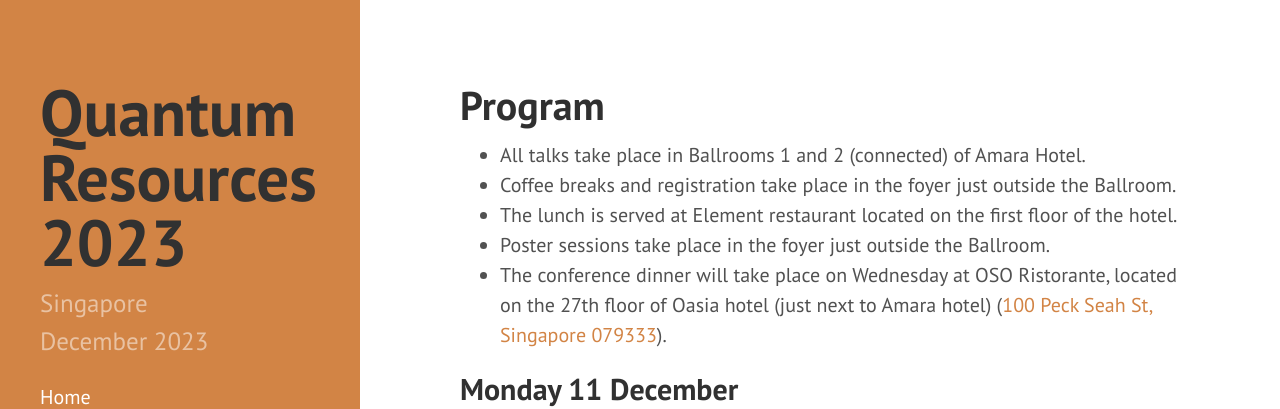
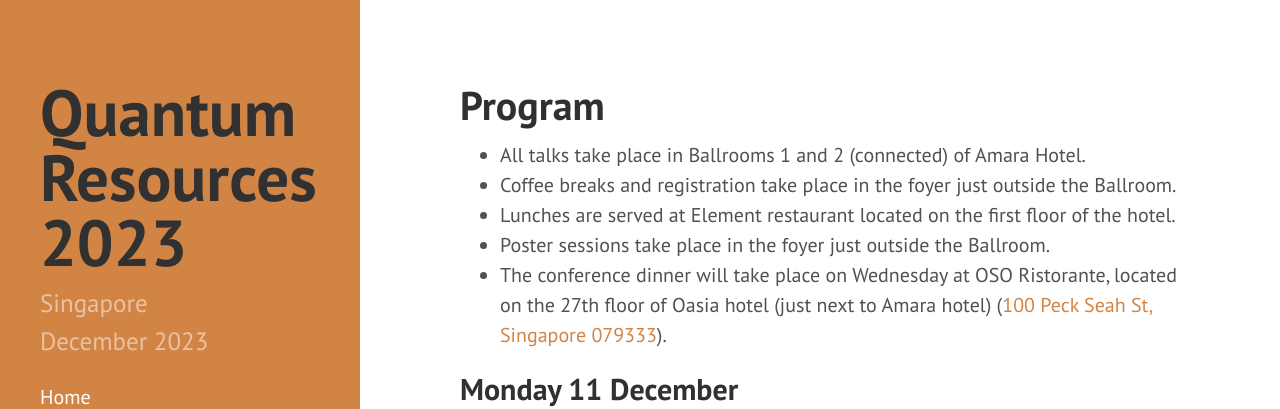
Before and after one commit to RyujiPat2/RyujiPat2.github.io, a Jekyll site: the page built from program.md, in a window 1280 px wide and 900 px high. Shown: the top 409 px of the window. Built offline with Jekyll 4.4.1, drawn with Linux system fonts in a browser that asks for light colours; nearby versions of some CDN libraries.

Commit message:
Update program.md

```diff
--- a/program.md
+++ b/program.md
@@ -6,7 +6,7 @@ order: 2
 
 - All talks take place in Ballrooms 1 and 2 (connected) of Amara Hotel.
 - Coffee breaks and registration take place in the foyer just outside the Ballroom.
-- The lunch is served at Element restaurant located on the first floor of the hotel.
+- Lunches are served at Element restaurant located on the first floor of the hotel.
 - Poster sessions take place in the foyer just outside the Ballroom.
 - The conference dinner will take place on Wednesday at OSO Ristorante, located on the 27th floor of Oasia hotel (just next to Amara hotel) (<a href="https://maps.app.goo.gl/8JU3ZgCXGpXNZCPF9">100 Peck Seah St, Singapore 079333</a>).
 
```
